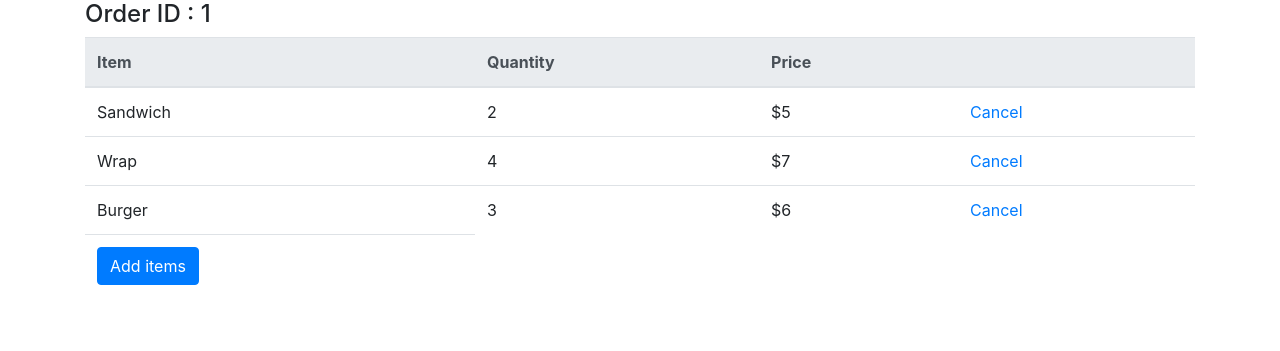
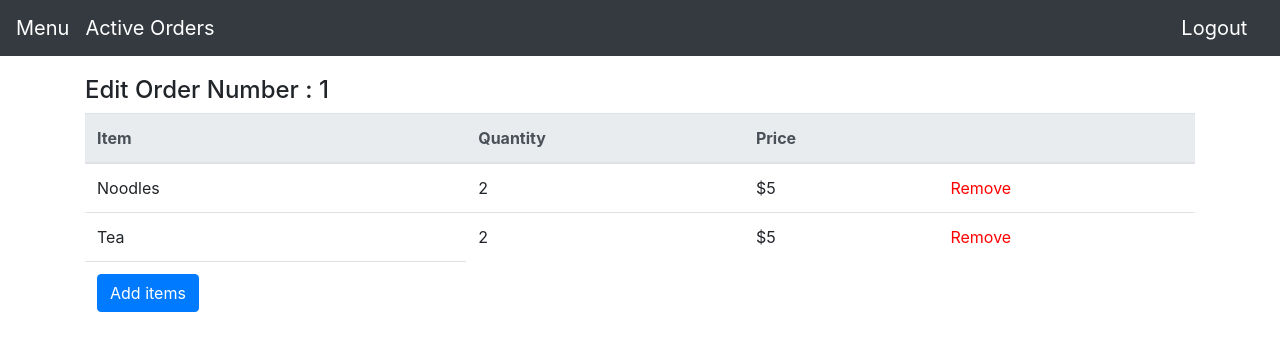
Before and after one commit to oohasri/Hyper_Menu, a Django app: template apps/order/templates/order/edit_order.html in a window 1280 px wide. Shown: the top 351 px of the page. Run offline with Django 3.2, Linux system fonts and the light colour scheme; the template is opened without the code that fills it: values that come from a table or form of the project are taken from there, others are empty; data comes from the database, SQL or seed files in the repository; both versions use the stored data as it was after the commit; parts of the project's set-up code (start-up, migrations or seed data) failed here and were passed over; some libraries are stand-ins or nearby versions.

Commit message:
order active

```diff
--- a/apps/order/templates/order/edit_order.html
+++ b/apps/order/templates/order/edit_order.html
@@ -8,11 +8,41 @@
     <link rel="stylesheet" href="https://stackpath.bootstrapcdn.com/bootstrap/4.3.1/css/bootstrap.min.css" integrity="sha384-ggOyR0iXCbMQv3Xipma34MD+dH/1fQ784/j6cY/iJTQUOhcWr7x9JvoRxT2MZw1T" crossorigin="anonymous">
 	{% load static %}
 	<link rel="stylesheet" type="text/css" href="{% static 'order/css/styles.css' %}">
+	<style>
+		#logout_link{
+			margin-left: 950px;
+		}
+		h4{
+			margin-top: 20px;
+		}
+		#remove_link{
+			color: red;
+		}
+	</style>
 </head>
 <body>
+		<!-- <div class="jumbotron text-center" style="margin-bottom:0">
+				<h1>{{this_rest.restaurant_name}}</h1>
+			</div> -->
+
+			<nav class="navbar navbar-expand-sm bg-dark navbar-dark">
+				<a class="navbar-brand" href="menu.html">Menu</a>
+				<a class="navbar-brand" href="/order/dashboard">Active Orders</a>
+				<button class="navbar-toggler" type="button" data-toggle="collapse" data-target="#collapsibleNavbar">
+					<span class="navbar-toggler-icon"></span>
+				</button>
+				<div class="collapse navbar-collapse" id="collapsibleNavbar">
+					<ul class="navbar-nav">
+						<li class="nav-item">
+						</li>
+						<a id="logout_link" class="navbar-brand" href="/logout">Logout</a>
+					</ul>
+				</div>
+			</nav>
+
 	<div class="container">
 
-		<h4>Order ID : 1</h4>
+		<h4>Edit Order Number : {{order.id}}</h4>
 		<table class="table">
 			<thead class="thead-light">
 				<tr>
@@ -23,27 +53,16 @@
 				</tr>
 			</thead>
 			<tbody>
+				{% for order_item in order.get_orders.all %}
 				<tr>
-					<td>Sandwich</td>
+					<td>{{order_item.item.item_name}}</td>
 					<td>2</td>
 					<td>$5</td>
-					<td><a href="#">Cancel</a></td>
+					<td><a id="remove_link" href="/remove/{{order.id}}/{{order_item.id}}">Remove</a></td>
 				</tr>
-				<tr>
-					<td>Wrap</td>
-					<td>4</td>
-					<td>$7</td>
-					<td><a href="#">Cancel</a></td>
-				</tr>
-				<tr>
-					<td>Burger</td>
-					<td>3</td>
-					<td>$6</td>
-					<td><a href="#">Cancel</a></td>
-				</tr>
+				{% endfor %}
 				<tr>
 					<td><a class="add_item_btn btn btn-primary" href="">Add items</a></td>
-
 				</tr>
 			</tbody>
 		</table>
--- a/apps/order/urls.py
+++ b/apps/order/urls.py
@@ -6,4 +6,9 @@ urlpatterns = [
 	url(r'^restaurantid=(?P<restaurant_id>\d+)/tableid=(?P<table_id>\d+)$', views.menu_customer),
 	url(r'^order/dashboard$', views.display_active_orders),
 	url(r'^register$', views.register),
+	url(r'^login$', views.login),
+	url(r'^update/status$', views.update_staus),
+	url(r'^edit/(?P<order_id>\d+)$', views.display_edit_form),
+	url(r'^logout$',views.logout_method),
+	url(r'^remove/(?P<order_id>\d+)/(?P<order_item_id>\d+)$',views.remove_item)
 ]
```
Also changed, not shown: apps/order/templates/order/active_orders.html (+12 -9 lines), apps/order/views.py (+57 -18 lines), db.sqlite3, 1 other file.
